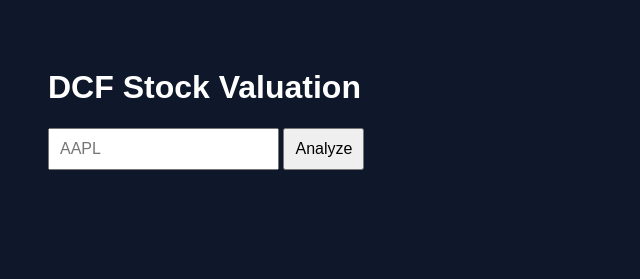
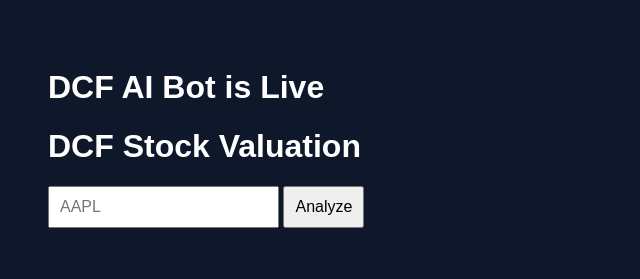
Before and after one commit to k-clem/DCF-AI-PROJECT, a plain HTML site: page public/index.html in a window 1280 px wide. Shown: the whole page, without its empty margins (0-640 px from the left). Drawn offline with Linux system fonts and the light colour scheme.

Commit message:
Update index.html

```diff
--- a/public/index.html
+++ b/public/index.html
@@ -1,4 +1,13 @@
 <!DOCTYPE html>
+<html>
+<head>
+  <title>DCF AI Bot</title>
+</head>
+<body>
+  <h1>DCF AI Bot is Live</h1>
+</body>
+</html>
+
 <html>
 <head>
   <title>DCF Valuation Tool</title>
```
